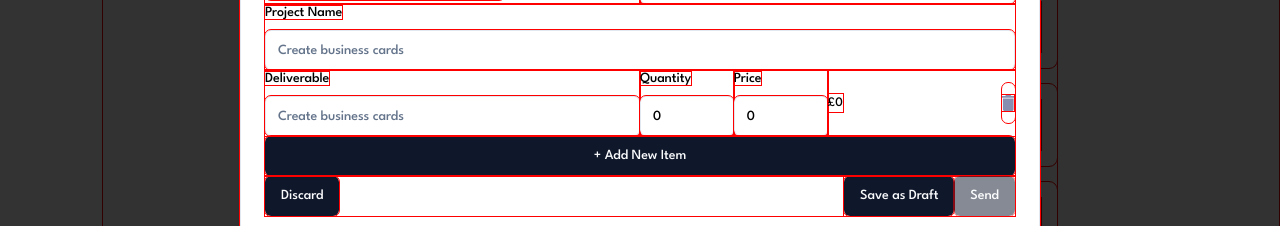
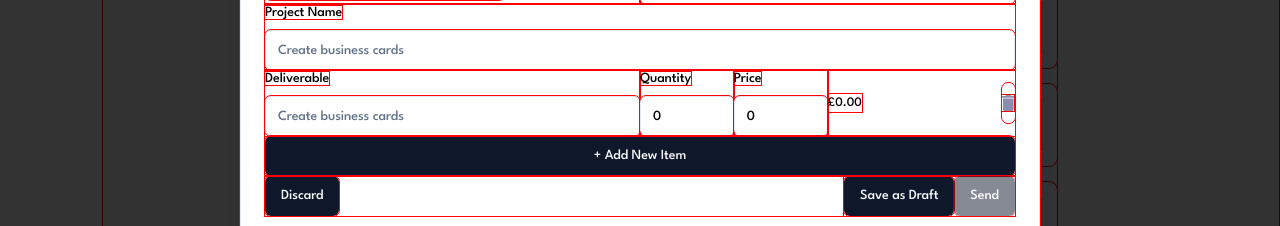
Before and after one commit to velvettouch1004/Invoicing-App, a Next.js app: page / in a window 1280 px wide. Both pictures are taken after a click on the button "Add Invoice". Shown: the part 514-740 px from the top of the page. Built offline with nearby package versions, Linux system fonts and the light colour scheme.

Commit message:
Updates deliverables handling and validation, adds functions and mapping

```diff
--- a/components/InvoiceForm.tsx
+++ b/components/InvoiceForm.tsx
@@ -30,6 +30,9 @@ import { Button } from "./ui/button";
 import { Input } from "./ui/input";
 import { Calendar } from "./ui/calendar";
 import Icon from "./Icon";
+import { useState } from "react";
+import { v4 as uuidv4 } from "uuid";
+import { formatCurrency } from "@/lib/functions/formatCurrency";
 
 export const netPaymentData: NetPaymentDataType[] = [
   "1 Day",
@@ -39,6 +42,13 @@ export const netPaymentData: NetPaymentDataType[] = [
 ];
 
 export type NetPaymentDataType = "1 Day" | "7 Days" | "14 Days" | "30 Days";
+
+export interface Deliverable {
+  id: string;
+  deliverable: string;
+  quantity: number;
+  price: number;
+}
 
 export const InvoiceFormSchema = z.object({
   businessAddress: z
@@ -74,11 +84,17 @@ export const InvoiceFormSchema = z.object({
   projectName: z
     .string()
     .min(3, { message: "Project name must be at least 3 characters" }),
+
+  deliverables: z.array(
+    z.object({
+      id: z.string(),
       deliverable: z
         .string()
         .min(3, { message: "Deliverable must be at least 3 characters" }),
       quantity: z.number(),
       price: z.number(),
+    })
+  ),
 });
 
 export interface InvoiceFormProps {
@@ -86,6 +102,46 @@ export interface InvoiceFormProps {
 }
 
 export function InvoiceForm({ onSubmit }: InvoiceFormProps) {
+  const [deliverables, setDeliverables] = useState([
+    { id: uuidv4(), deliverable: "", quantity: 0, price: 0 },
+  ]);
+  const [total, setTotal] = useState(calculateTotal());
+
+  function calculateTotal() {
+    return deliverables.reduce(
+      (acc, curr) => acc + curr.quantity * curr.price,
+      0
+    );
+  }
+
+  function handleAddNewDeliverable() {
+    const newDeliverable = {
+      id: uuidv4(),
+      deliverable: "",
+      quantity: 0,
+      price: 0,
+    };
+    setDeliverables([...deliverables, newDeliverable]);
+  }
+
+  function handleDeleteDeliverable(id: string) {
+    setDeliverables(deliverables.filter((item) => item.id !== id));
+    setTotal(calculateTotal());
+  }
+
+  function handleUpdateDeliverable(
+    id: string,
+    field: keyof Deliverable,
+    value: string | number
+  ) {
+    setDeliverables(
+      deliverables.map((deliverable) =>
+        deliverable.id === id ? { ...deliverable, [field]: value } : deliverable
+      )
+    );
+    setTotal(calculateTotal());
+  }
+
   const form = useForm<z.infer<typeof InvoiceFormSchema>>({
     resolver: zodResolver(InvoiceFormSchema),
     mode: "onChange",
@@ -102,9 +158,7 @@ export function InvoiceForm({ onSubmit }: InvoiceFormProps) {
       clientCountry: "",
       paymentTerms: "",
       projectName: "",
-      deliverable: "",
-      quantity: 0,
-      price: 0,
+      deliverables: [{ id: uuidv4(), deliverable: "", quantity: 0, price: 0 }],
     },
   });
 
@@ -362,10 +416,14 @@ export function InvoiceForm({ onSubmit }: InvoiceFormProps) {
           )}
         />
         <div>
-          <div className="grid grid-cols-1 md:grid-cols-2">
+          {deliverables.map((deliverable, index) => (
+            <div
+              key={deliverable.id}
+              className="grid grid-cols-1 md:grid-cols-2"
+            >
               <FormField
                 control={form.control}
-              name="deliverable"
+                name={`deliverables.${index}.deliverable`}
                 render={({ field }) => (
                   <FormItem>
                     <FormLabel className="form-label">Deliverable</FormLabel>
@@ -380,7 +438,7 @@ export function InvoiceForm({ onSubmit }: InvoiceFormProps) {
                 <div className="flex">
                   <FormField
                     control={form.control}
-                  name="quantity"
+                    name={`deliverables.${index}.quantity`}
                     render={({ field }) => (
                       <FormItem>
                         <FormLabel className="form-label">Quantity</FormLabel>
@@ -393,7 +451,7 @@ export function InvoiceForm({ onSubmit }: InvoiceFormProps) {
                   />
                   <FormField
                     control={form.control}
-                  name="price"
+                    name={`deliverables.${index}.price`}
                     render={({ field }) => (
                       <FormItem>
                         <FormLabel className="form-label">Price</FormLabel>
@@ -406,8 +464,11 @@ export function InvoiceForm({ onSubmit }: InvoiceFormProps) {
                   />
                 </div>
                 <div className="flex items-center justify-between">
-                <p>£0</p>
-                <Button className="p-0 bg-transparent hover:bg-transparent">
+                  <p>{formatCurrency(total)}</p>
+                  <Button
+                    className="p-0 bg-transparent hover:bg-transparent"
+                    onClick={() => handleDeleteDeliverable}
+                  >
                     <Icon
                       svgProps={{
                         width: "13",
@@ -429,7 +490,10 @@ export function InvoiceForm({ onSubmit }: InvoiceFormProps) {
                 </div>
               </div>
             </div>
-          <Button className="w-full">+ Add New Item</Button>
+          ))}
+          <Button className="w-full" onClick={handleAddNewDeliverable}>
+            + Add New Item
+          </Button>
         </div>
         <div className="flex justify-between">
           <Button>Discard</Button>
--- a/package.json
+++ b/package.json
@@ -35,6 +35,7 @@
     "sonner": "^1.3.1",
     "tailwind-merge": "^2.2.0",
     "tailwindcss-animate": "^1.0.7",
+    "uuid": "^9.0.1",
     "zod": "^3.22.4"
   },
   "devDependencies": {
```
Also changed, not shown: 1 other file (tests, documents, lock files or other folders). Lines whose indentation alone changed are shown as unchanged.
